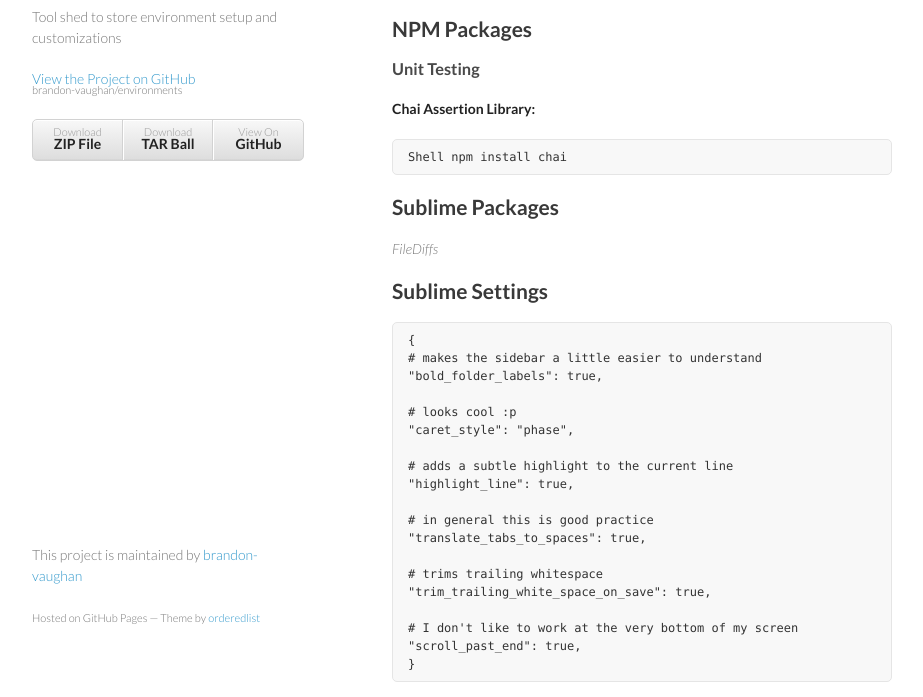
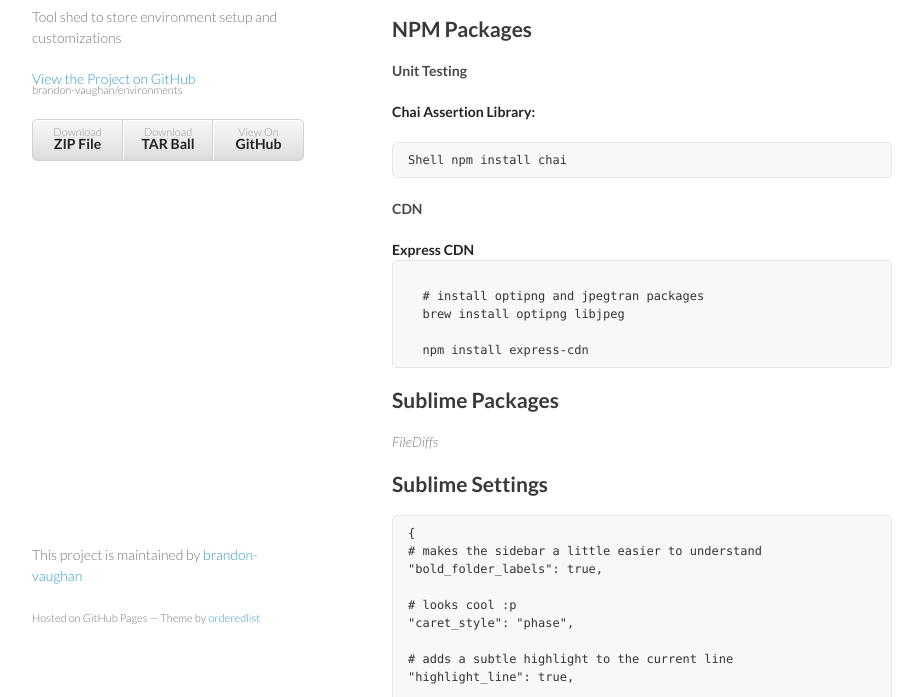
Before and after one commit to brandon-vaughan/environments, a plain HTML site: page index.html in a window 1280 px wide. Shown: the part 103-800 px from the top of the page, without its empty margins (178-1101 px from the left). Drawn offline with Linux system fonts and the light colour scheme.

Commit message:
adding cdn module

```diff
--- a/index.html
+++ b/index.html
@@ -32,12 +32,20 @@
 
 <h2>NPM Packages</h2>
 
-<h3>Unit Testing</h3>
-
+<h4>Unit Testing</h4>
 <p>
   <strong>Chai Assertion Library:</strong>
   <pre><code>Shell npm install chai</code></pre>
 </p>
+
+<h4>CDN</h4>
+<strong>Express CDN</strong>
+<pre><code>
+  # install optipng and jpegtran packages
+  brew install optipng libjpeg
+
+  npm install express-cdn
+</code></pre>
 
 <h2>Sublime Packages</h2>
 
```
